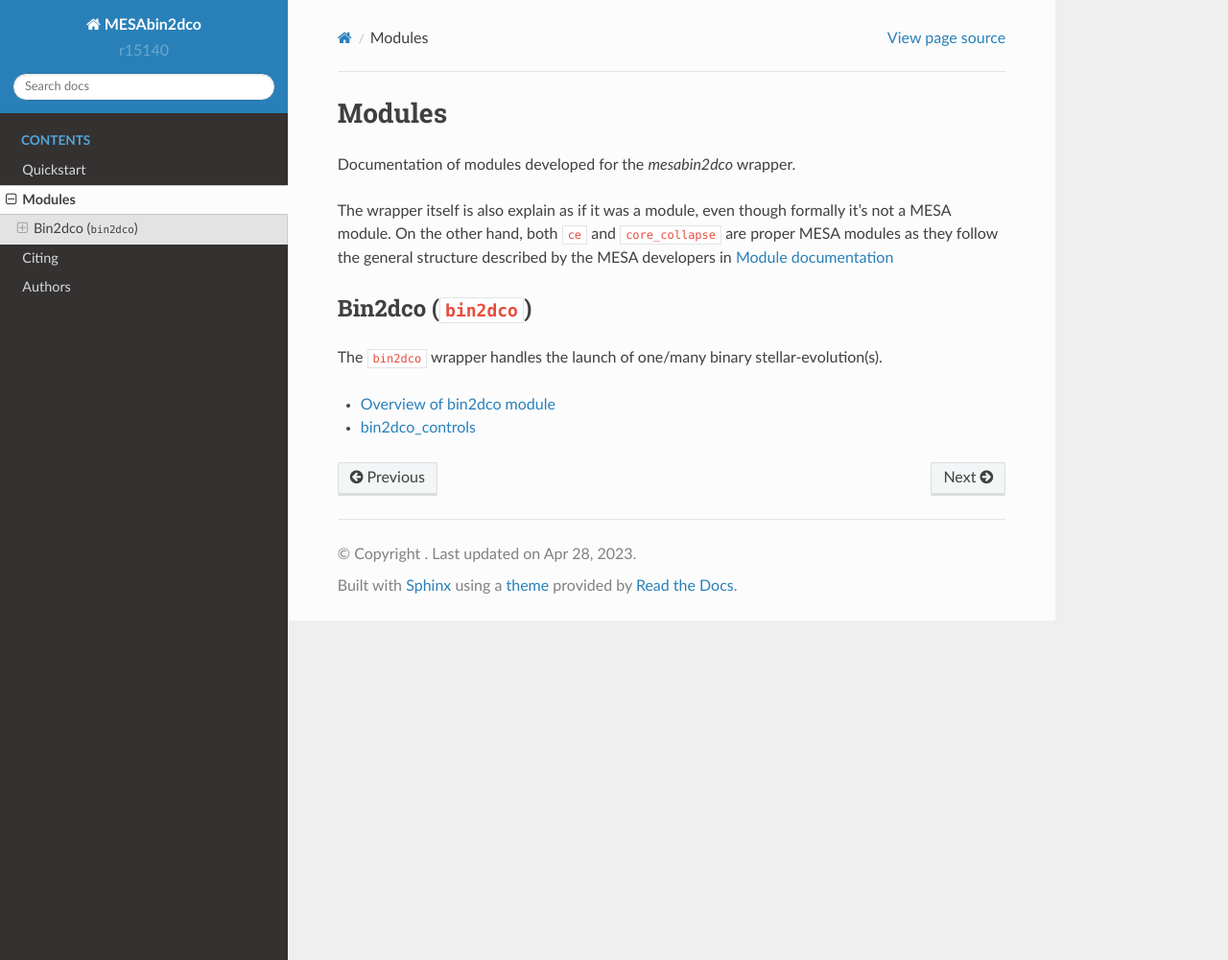
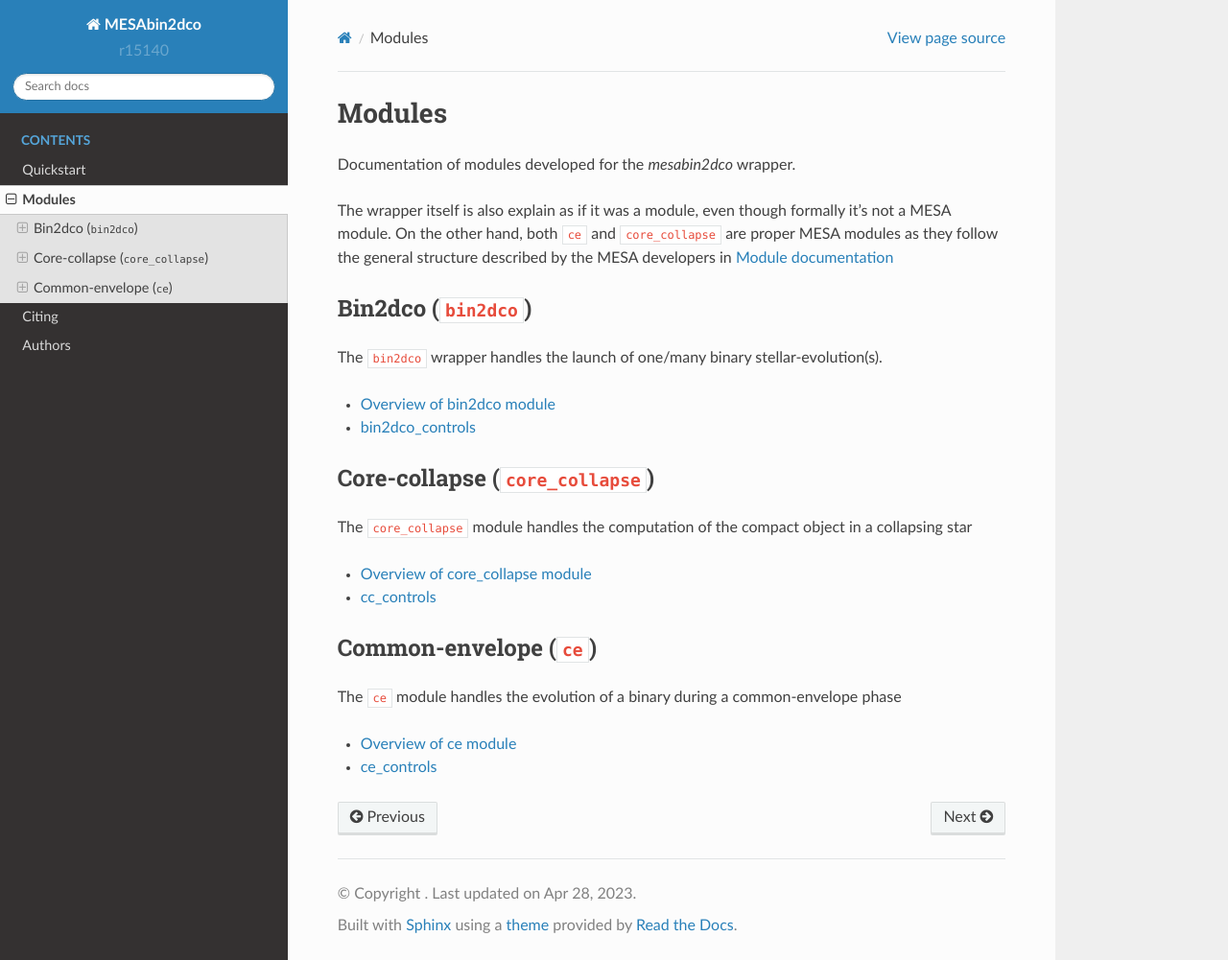
Before and after one commit to asimazbunzel/mesabin2dco, a Sphinx documentation site: the page built from docs/source/modules.rst, in a window 1280 px wide and 1001 px high. Shown: the whole window at 96% size. Built offline with Sphinx 7.4.7 and the Read the Docs theme 2.0.0, drawn with Linux system fonts in a browser that asks for light colours.

Commit message:
update modules.rst

```diff
--- a/docs/source/modules.rst
+++ b/docs/source/modules.rst
@@ -19,3 +19,27 @@ The ``bin2dco`` wrapper handles the launch of one/many binary stellar-evolution(
 
    bin2dco/overview
    bin2dco/defaults
+
+
+Core-collapse (``core_collapse``)
+---------------------------------
+
+The ``core_collapse`` module handles the computation of the compact object in a collapsing star
+
+.. toctree::
+   :maxdepth: 1
+
+   core_collapse/overview
+   core_collapse/defaults
+
+
+Common-envelope (``ce``)
+------------------------
+
+The ``ce`` module handles the evolution of a binary during a common-envelope phase
+
+.. toctree::
+   :maxdepth: 1
+
+   ce/overview
+   ce/defaults
```
